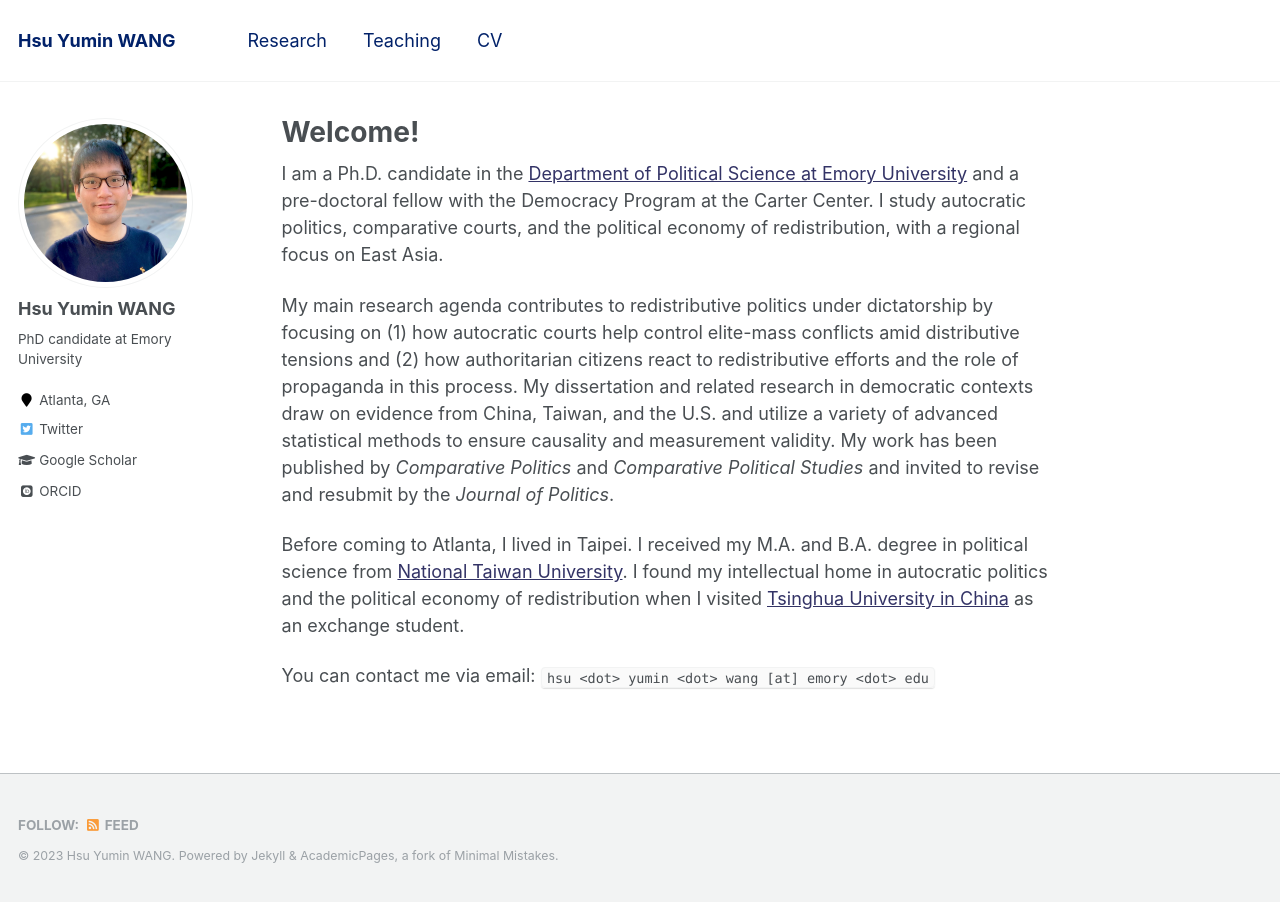
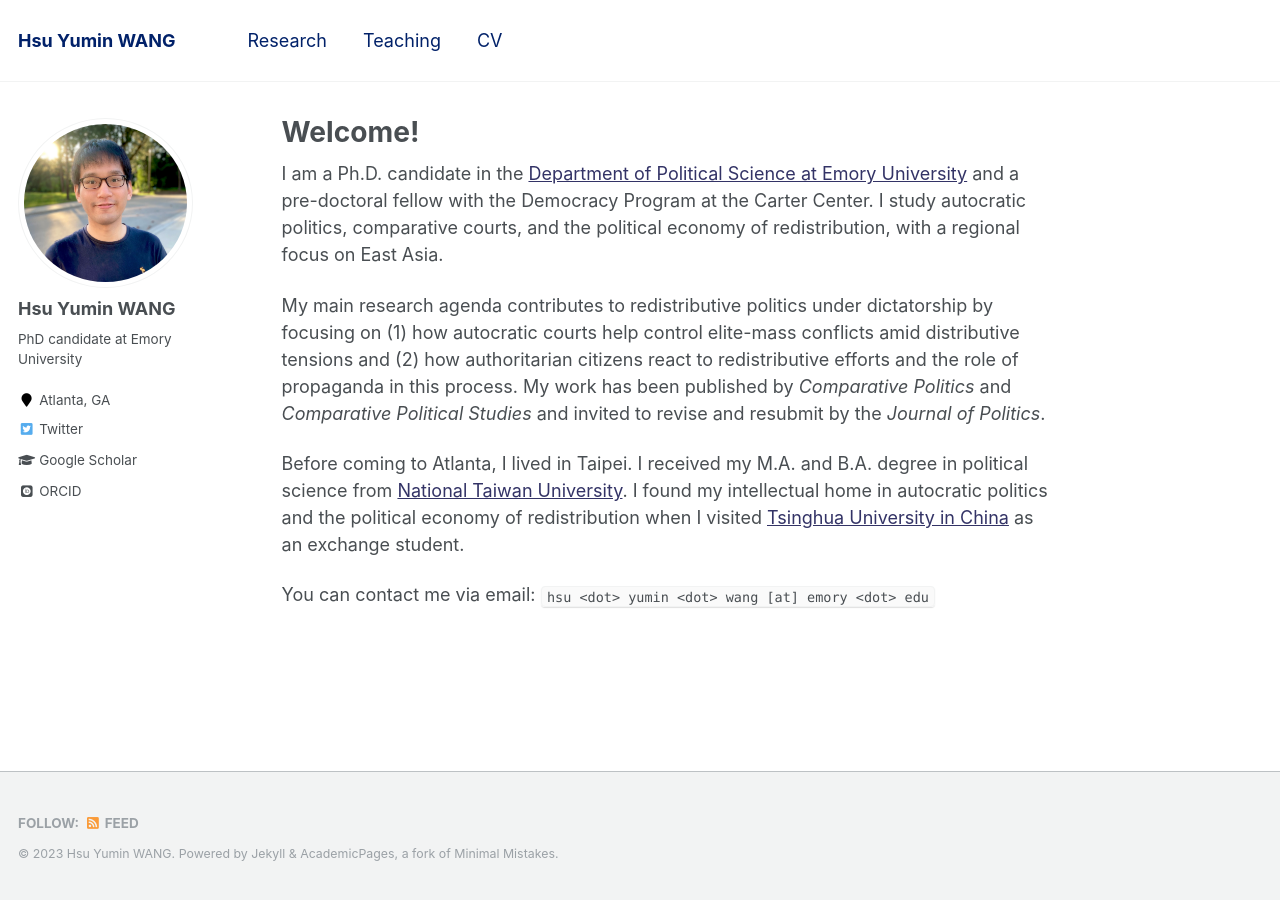
Before and after one commit to hsuyumin/hsuyumin.github.io, a Jekyll site: the page built from _pages/about.md, in a window 1280 px wide. Built offline with Jekyll 4.4.1, drawn with Linux system fonts in a browser that asks for light colours; some web fonts are replaced.

Commit message:
Update about.md

```diff
--- a/_pages/about.md
+++ b/_pages/about.md
@@ -10,7 +10,7 @@ redirect_from:
 
 I am a Ph.D. candidate in the [Department of Political Science at Emory University](http://polisci.emory.edu/home/) and a pre-doctoral fellow with the Democracy Program at the Carter Center. I study autocratic politics, comparative courts, and the political economy of redistribution, with a regional focus on East Asia.
 
-My main research agenda contributes to redistributive politics under dictatorship by focusing on (1) how autocratic courts help control elite-mass conflicts amid distributive tensions and (2) how authoritarian citizens react to redistributive efforts and the role of propaganda in this process. My dissertation and related research in democratic contexts draw on evidence from China, Taiwan, and the U.S. and utilize a variety of advanced statistical methods to ensure causality and measurement validity. My work has been published by _Comparative Politics_ and _Comparative Political Studies_ and invited to revise and resubmit by the _Journal of Politics_.
+My main research agenda contributes to redistributive politics under dictatorship by focusing on (1) how autocratic courts help control elite-mass conflicts amid distributive tensions and (2) how authoritarian citizens react to redistributive efforts and the role of propaganda in this process. My work has been published by _Comparative Politics_ and _Comparative Political Studies_ and invited to revise and resubmit by the _Journal of Politics_.
 
 Before coming to Atlanta, I lived in Taipei. I received my M.A. and B.A. degree in political science from [National Taiwan University](https://www.ntu.edu.tw/english/). I found my intellectual home in autocratic politics and the political economy of redistribution when I visited [Tsinghua University in China](https://www.tsinghua.edu.cn/en/) as an exchange student.
 
```
